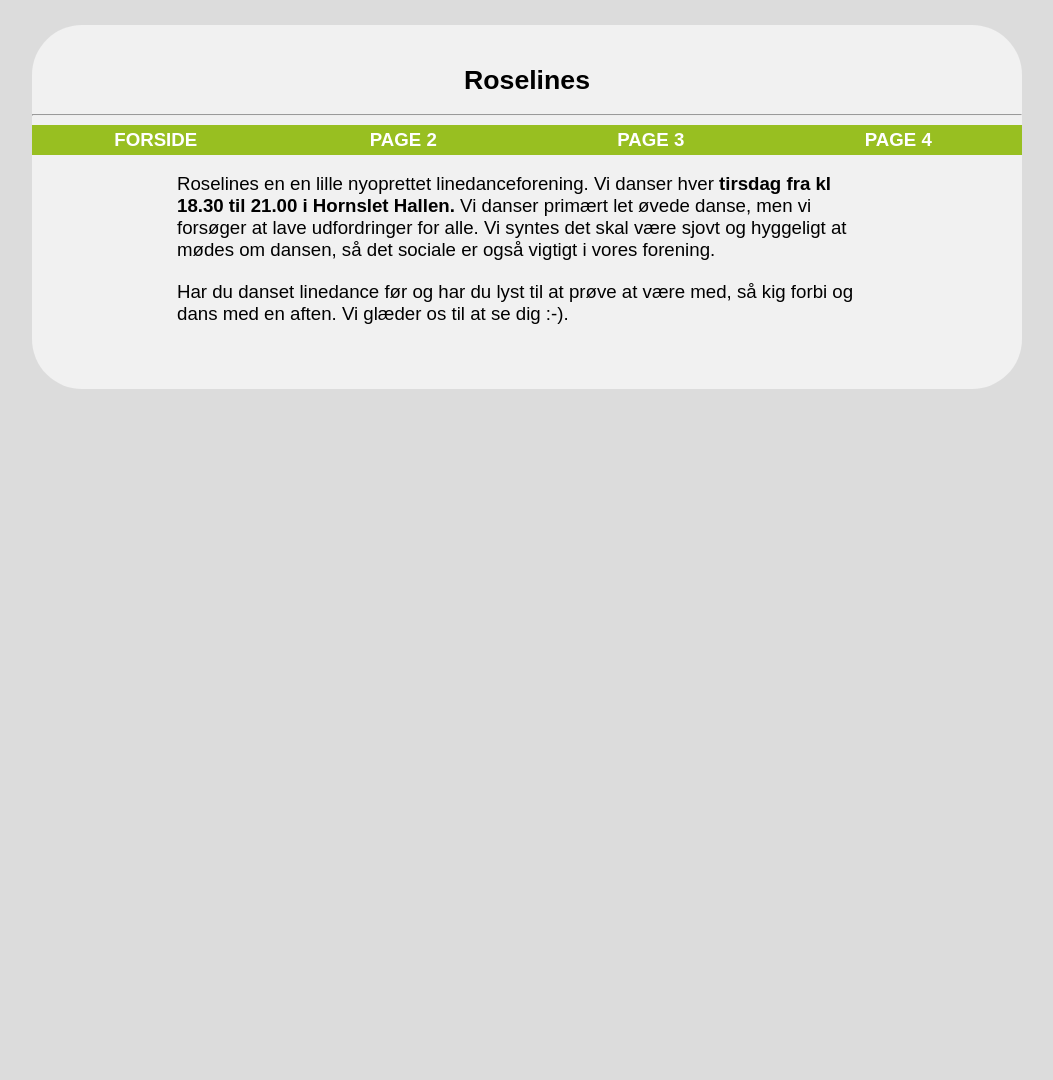
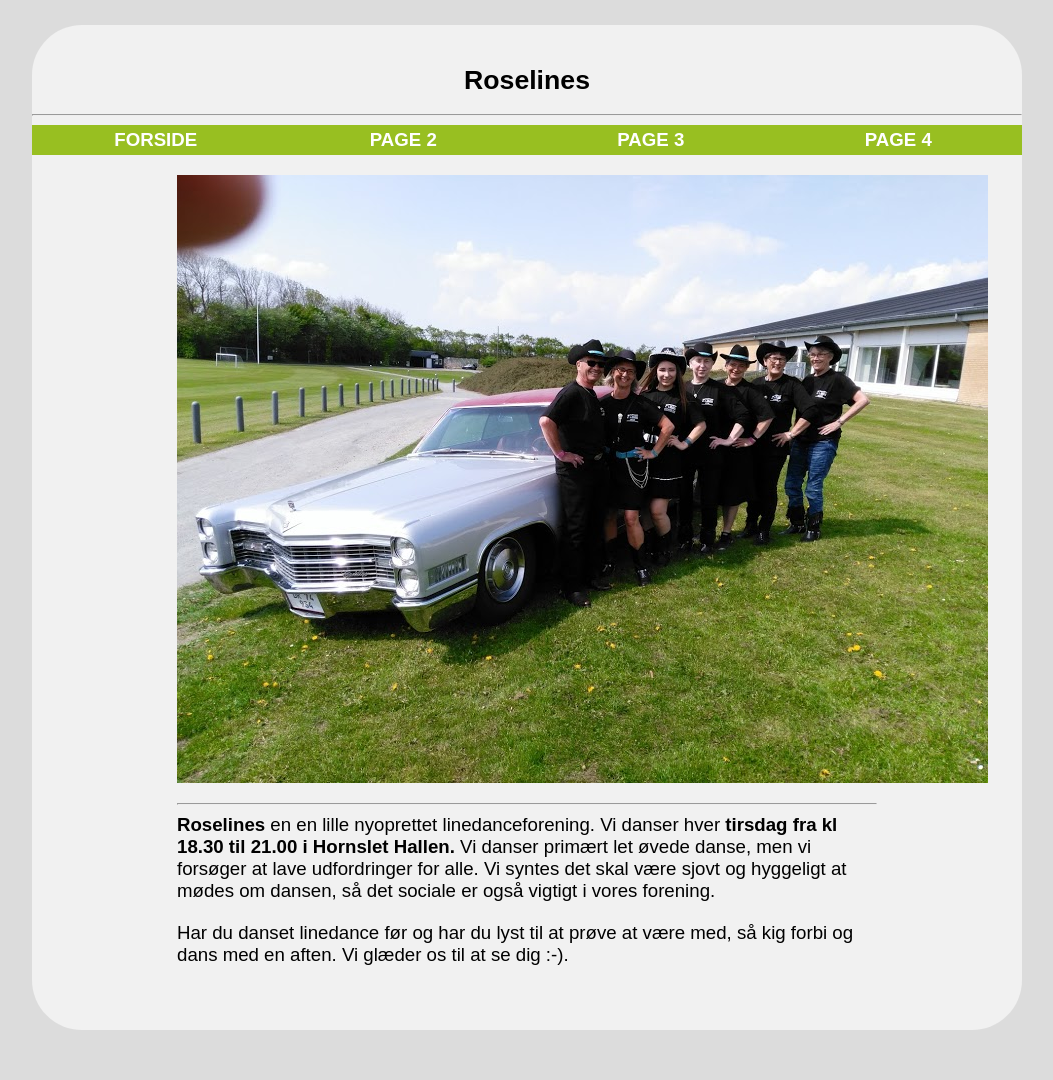
Before and after one commit to lonemathiasen/lonemathiasen.github.io, a Jekyll site: the page built from index.md, in a window 1280 px wide. Shown: the whole page, without its empty margins (113-1166 px from the left). Built offline with Jekyll 4.4.1, drawn with Linux system fonts in a browser that asks for light colours; before the commit the page ends 900 px from its top, so only the background shows below that.

Commit message:
billede bil

```diff
--- a/index.md
+++ b/index.md
@@ -3,6 +3,11 @@
 title: Roselines
 description: Awesome description here
 ---
-Roselines en en lille nyoprettet linedanceforening. Vi danser hver **tirsdag fra kl 18.30 til 21.00 i Hornslet Hallen.** Vi danser primært let øvede danse, men vi forsøger at lave udfordringer for alle. Vi syntes det skal være sjovt og hyggeligt at mødes om dansen, så det sociale er også vigtigt i vores forening.
+
+ ![Roselines i Skærbæk 2018](/assets/2018 bil.jpg)
+
+---
+
+**Roselines** en en lille nyoprettet linedanceforening. Vi danser hver **tirsdag fra kl 18.30 til 21.00 i Hornslet Hallen.** Vi danser primært let øvede danse, men vi forsøger at lave udfordringer for alle. Vi syntes det skal være sjovt og hyggeligt at mødes om dansen, så det sociale er også vigtigt i vores forening.
 
 Har du danset linedance før og har du lyst til at prøve at være med, så kig forbi og dans med en aften. Vi glæder os til at se dig :-).
```
